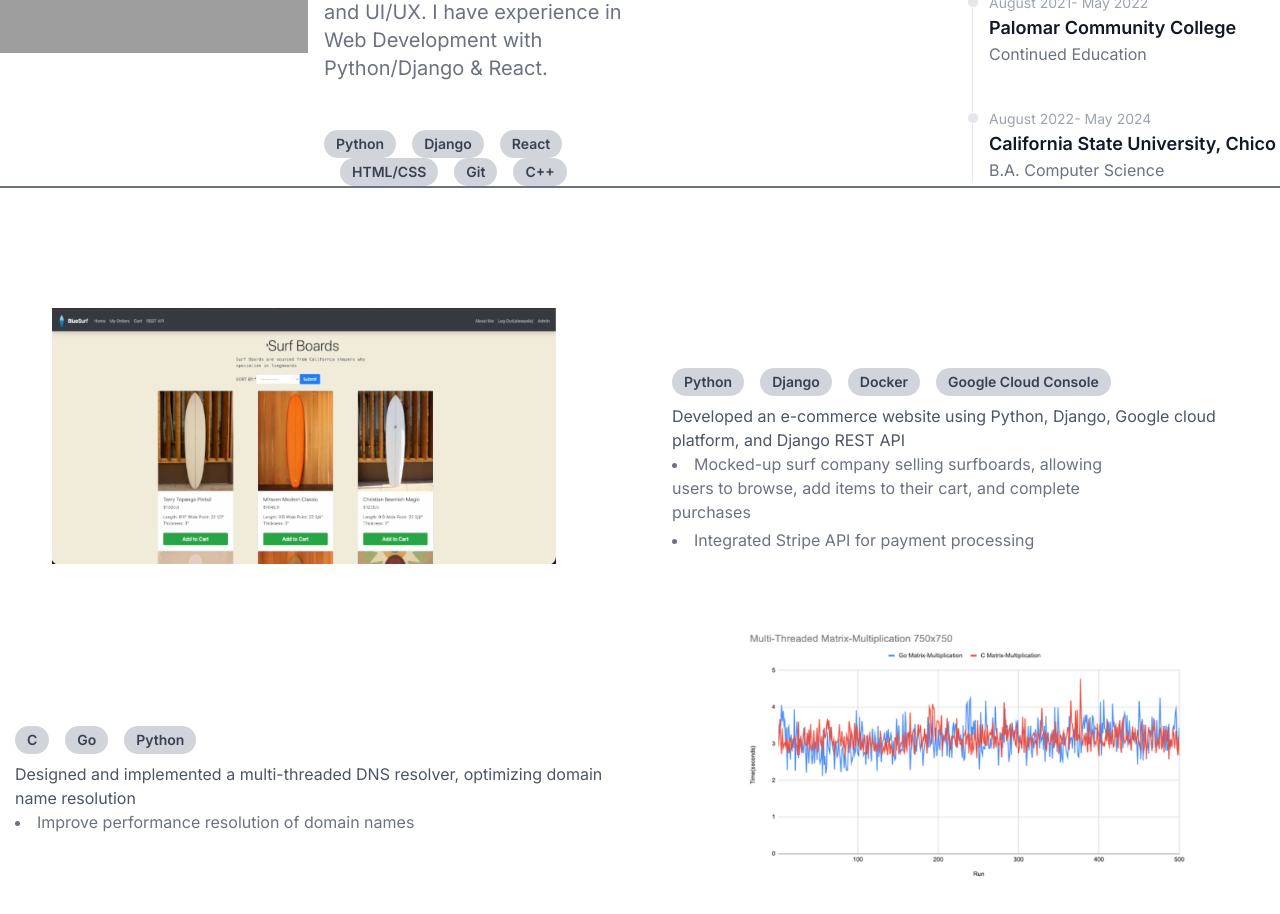
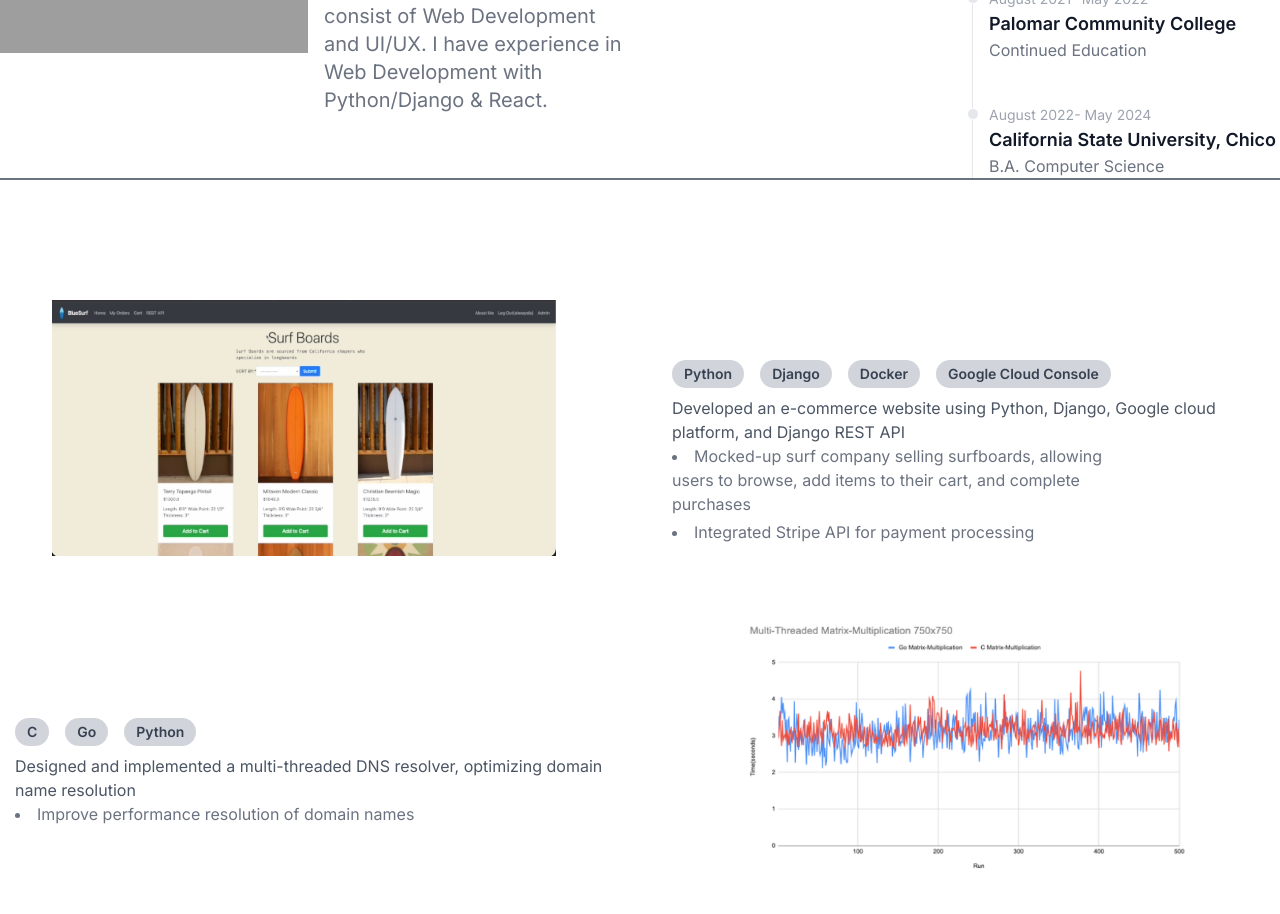
Before and after one commit to aayala7896/my-portfolio, a Next.js app: page / in a window 1280 px wide. Shown: the part 980-1894 px from the top of the page. Built offline with nearby package versions, Linux system fonts and the light colour scheme; grey boxes are pictures that could not be loaded.

Commit message:
remove badges on about me

```diff
--- a/components/about.tsx
+++ b/components/about.tsx
@@ -27,27 +27,6 @@ function About() {
                     I have experience in Web Development with Python/Django & React.
                     </p>
                 </div>
-                <div className="flex flex-wrap items-center  space-x-4">
-                    <span className="bg-gray-300 dark:bg-gray-700 px-3 py-1 rounded-full text-sm font-semibold text-gray-700 dark:text-gray-300">
-                        Python
-                    </span>
-                    <span className="bg-gray-300 dark:bg-gray-700 px-3 py-1 rounded-full text-sm font-semibold text-gray-700 dark:text-gray-300">
-                        Django
-                    </span>
-                    <span className="bg-gray-300 dark:bg-gray-700 px-3 py-1 rounded-full text-sm font-semibold text-gray-700 dark:text-gray-300">
-                        React
-                    </span>
-                    <span className="bg-gray-300 dark:bg-gray-700 px-3 py-1 rounded-full text-sm font-semibold text-gray-700 dark:text-gray-300">
-                        HTML/CSS
-                    </span>
-                    <span className="bg-gray-300 dark:bg-gray-700 px-3 py-1 rounded-full text-sm font-semibold text-gray-700 dark:text-gray-300">
-                        Git
-                    </span>
-                    <span className="bg-gray-300 dark:bg-gray-700 px-3 py-1 rounded-full text-sm font-semibold text-gray-700 dark:text-gray-300">
-                        C++
-                    </span>
-
-             </div>
             </div>
 
         </div>
```
